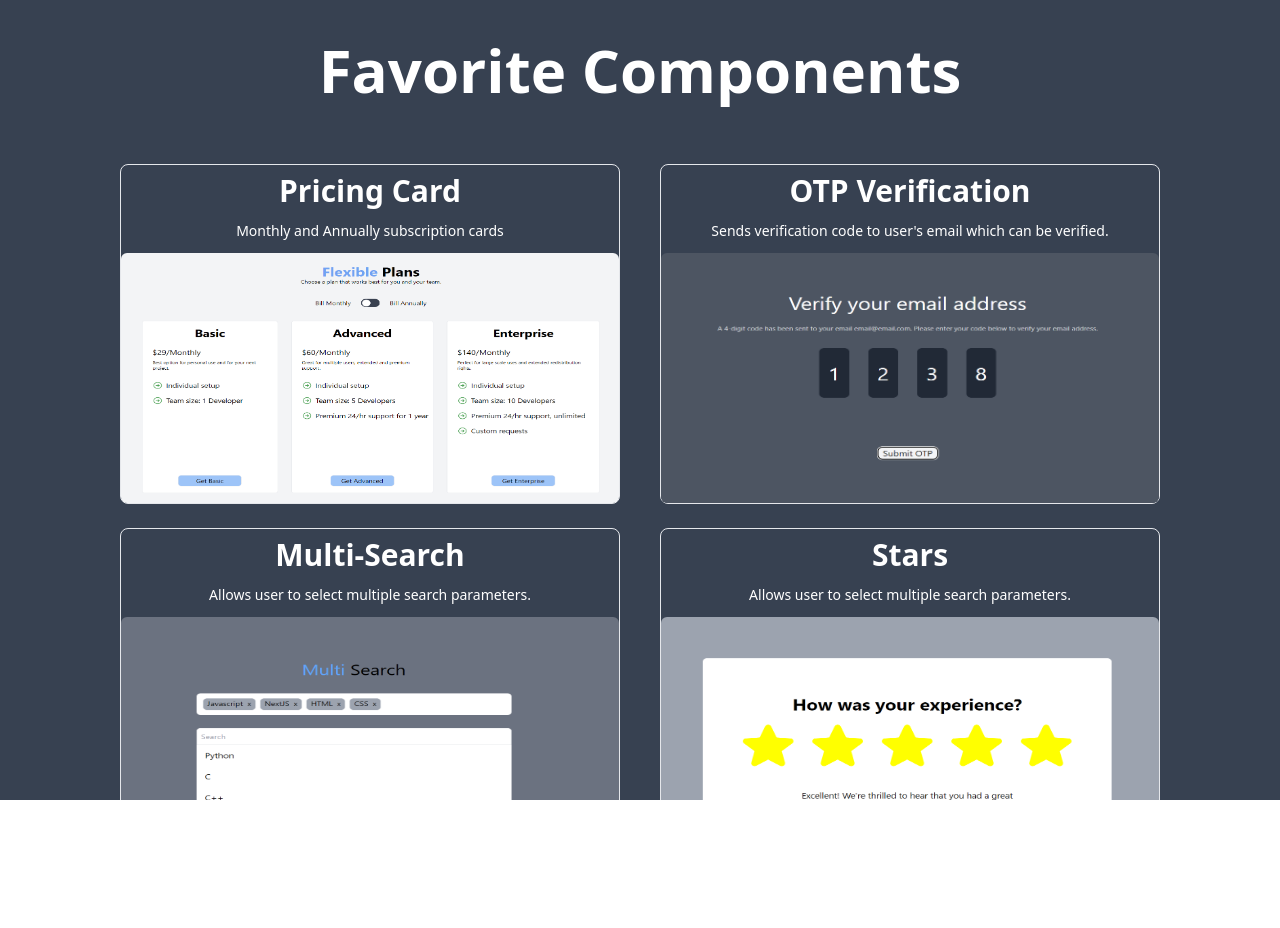
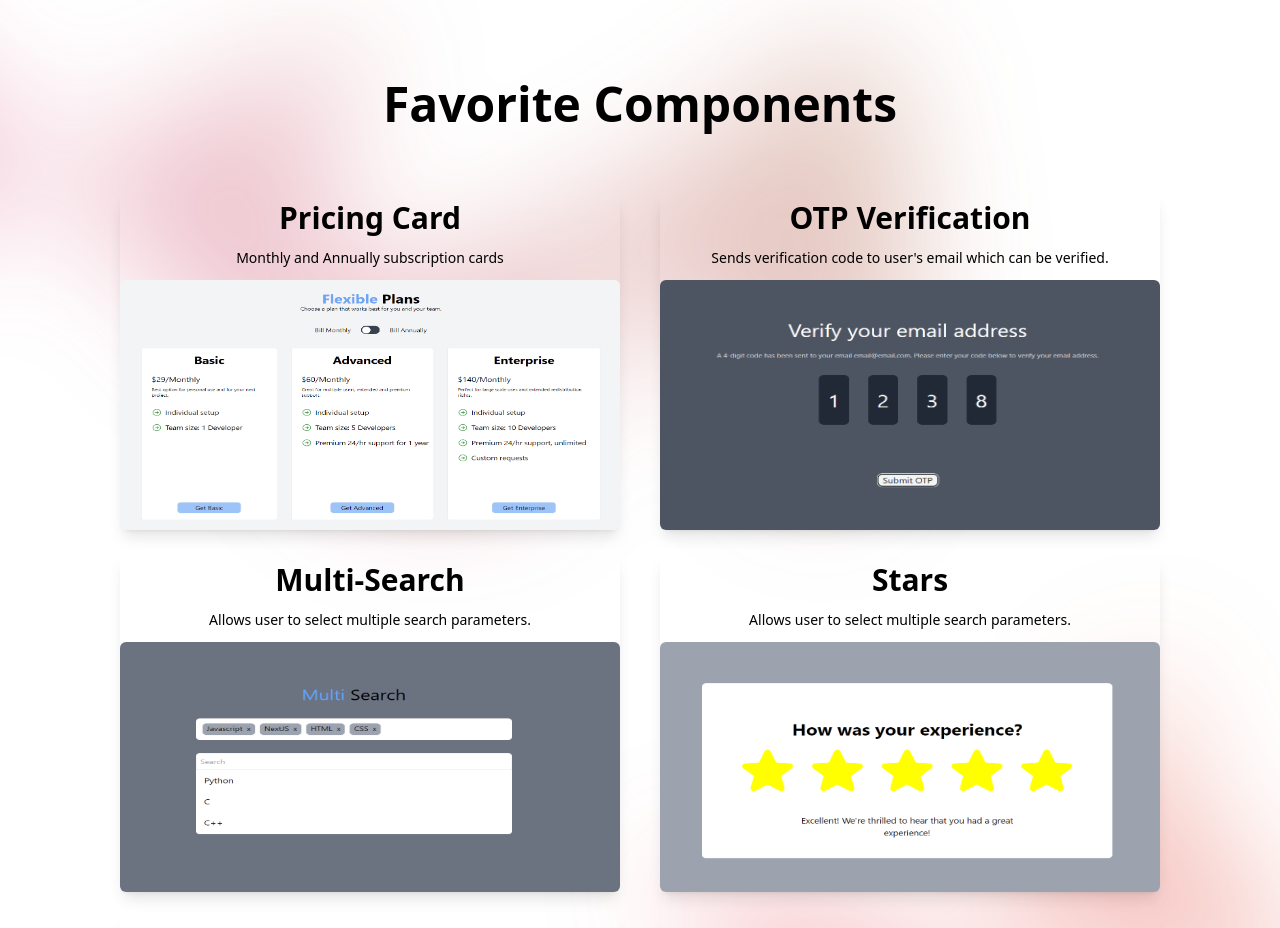
Before and after one commit to Parker-Archibald/favorite_components, a Next.js app: page / in a window 1280 px wide. Shown: the top 928 px of the page. Before the commit the page ends 800 px from the top, so only its background shows below. Built offline with nearby package versions, Linux system fonts and the light colour scheme.

Commit message:
background change

```diff
--- a/components/Components.js
+++ b/components/Components.js
@@ -9,7 +9,7 @@ const Components = ({title, image, desc, link}) => {
     }
 
     return (
-        <div className="flex flex-col space-y-3 text-center mt-6 border
+        <div className="flex flex-col space-y-3 text-center mt-6 shadow-lg
         rounded-lg hover:cursor-pointer md:w-[500px]" onClick={handleRedirect}>
             <h2 className="text-3xl font-bold mt-2">{title}</h2>
             <div className="text-sm">{desc}</div>
--- a/components/NextDayList.js
+++ b/components/NextDayList.js
@@ -3,6 +3,7 @@ import { useState, useEffect } from "react";
 const NextDayList = ({lat, lon}) => {
 
     const API_KEY = '71251eb7d645f26e9bdb97ee77601d5a';
+    console.log(API_KEY)
 
     const days = [
         'Sunday', 'Monday', 'Tuesday', 'Wednesday', 'Thursday', 'Friday', 'Saturday'
--- a/package.json
+++ b/package.json
@@ -10,11 +10,13 @@
   },
   "dependencies": {
     "@heroicons/react": "^2.0.18",
+    "@nextui-org/react": "^2.4.8",
     "emailjs-com": "^3.2.0",
     "firebase": "^10.1.0",
     "git": "^0.1.5",
     "install": "^0.13.0",
     "next": "13.4.7",
+    "next-themes": "^0.3.0",
     "npm": "^9.8.0",
     "react": "18.2.0",
     "react-confetti-explosion": "^2.1.2",
--- a/pages/Weather.js
+++ b/pages/Weather.js
@@ -44,7 +44,7 @@ const Weather = () => {
             // .then(results => console.log(results))
             .then(results => {
                 setTemperature(results?.main);
-                setWeather(results?.weather[0]);
+                setWeather(results?.weather?.[0]);
                 setWind(results?.wind)
                 setLocation(results?.name)
                 setIcon(`https://openweathermap.org/img/wn/${results?.weather[0].icon}@2x.png`)
--- a/pages/index.js
+++ b/pages/index.js
@@ -2,11 +2,22 @@ import Components from "@/components/Components";
 
 
 export default function Home() {
+
   return (
-    <div className="w-full h-[100vh] overflow-y-scroll bg-gray-700 text-white pb-10">
-      <header className="text-center mt-10 text-6xl font-bold mb-10">
+    <div className="w-full overflow-y-scroll pb-10 flex justify-center scrollbar-hide">
+      <div className="max-w-7xl my-10">
+        <header className="text-center mt-10 text-5xl font-bold mb-10">
           Favorite Components
         </header>
+
+        <div className="fixed inset-x-0 top-20 lg:-top-48 lg:-left-48 transform-gpu -z-20 overflow-hidden blur-2xl lg:blur-3xl" aria-hidden='true'>
+              <div className="relative left-[calc(50%-11rem)] aspect-[1155/678] w-[36.125rem] -translate-x-1/2 rotate-[30deg] bg-gradient-to-tr from-pink-600 to-[#9D5324]
+              opacity-30 sm:left-[calc(50%-30rem] sm:w-[72.1875rem]"
+                style={{
+                  clipPath: 'polygon(74.1% 44.1%, 100% 61.6%, 97.5% 26.9%, 85.5% 0.1%, 80.7% 2%, 72.5% 32.5%, 60.2% 62.4%, 52.4% 68.1%, 47.5% 58.3%, 45.2% 34.5%, 27.5% 76.7%, 0.1% 64.9%, 17.9% 100%, 27.6% 76.8%, 76.1% 97.7%, 74.1% 44.1%)'
+                }} />
+          </div>
+
           <div className="flex flex-col items-center md:flex-row mx-6 gap-x-10 flex-wrap justify-center">
             <Components title={'Pricing Card'} image={'/pricingcard.png'}
             desc={'Monthly and Annually subscription cards'} link='/PricingCard'/>
@@ -39,6 +50,15 @@ export default function Home() {
             <Components title={'Todo App'} image={'/todo.png'}
             desc={"Allows user to make a list of Todo's with full CRUD functionality."} link='/Todo'/>
           </div>
+
+          <div className="fixed inset-x-0 left-20 top-[calc(110%-14rem)] lg:left-0 lg:top-[calc(80%-14rem)] -z-20 transform-gpu overflow-hidden blur-2xl sm:top-[calc(100%30rem)] lg:blur-3xl" aria-hidden='true'>
+            <div className="relative left[calc(50%+3rem)] aspect-[1155/678] w-[36.125rem] -translate-x-1/2 bg-gradient-to-tr from-rose-600 to-amber-600 opacity-30 sm:left-[calc(50%+36rem)] sm:w-[72.1875rem]"
+              style={{
+                clipPath: "polygon(74.1% 44.1%, 100% 61.6%, 97.5% 26.9%, 85.5% 0.1%, 80.7% 2%, 72.5% 32.5%, 60.2% 62.4%, 52.4% 68.1%, 47.5% 58.3%, 45.2% 34.5%, 27.5% 76.7%, 0.1% 64.9%, 17.9% 100%, 27.6% 76.8%, 76.1% 97.7%, 74.1% 44.1%)"
+              }} />
+          </div>
+
+      </div>
     </div>
   )
 }
--- a/tailwind.config.js
+++ b/tailwind.config.js
@@ -26,6 +26,7 @@ module.exports = {
     },
   },
   plugins: [
-    require('tailwind-scrollbar')
+    require('tailwind-scrollbar'),
+    require('tailwind-scrollbar-hide')
   ],
 }
```
Also changed, not shown: 1 other file (tests, documents, lock files or other folders). Lines whose indentation alone changed are shown as unchanged.
